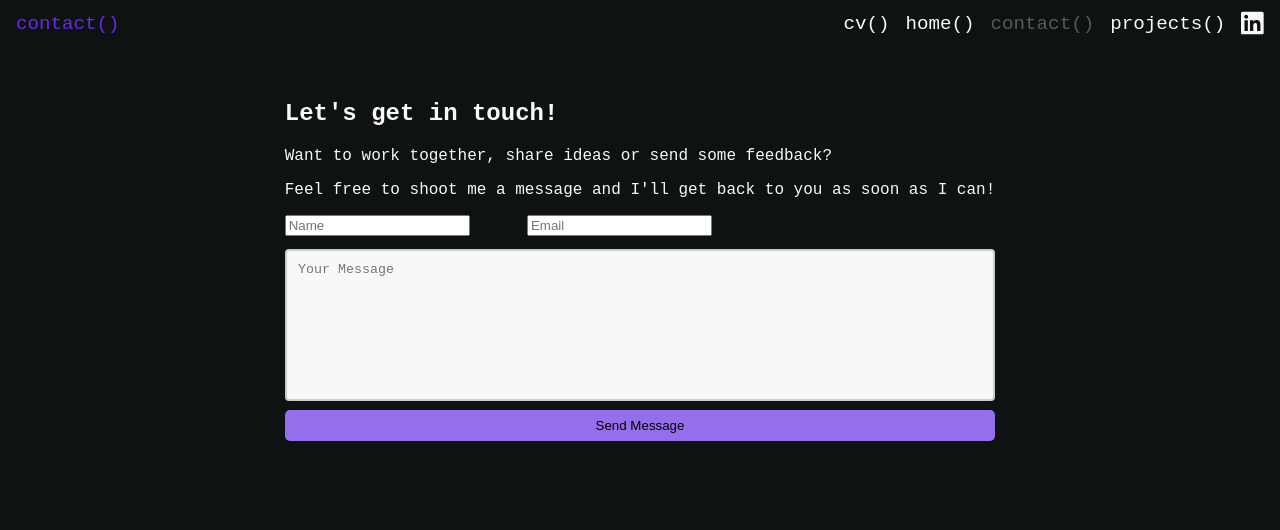
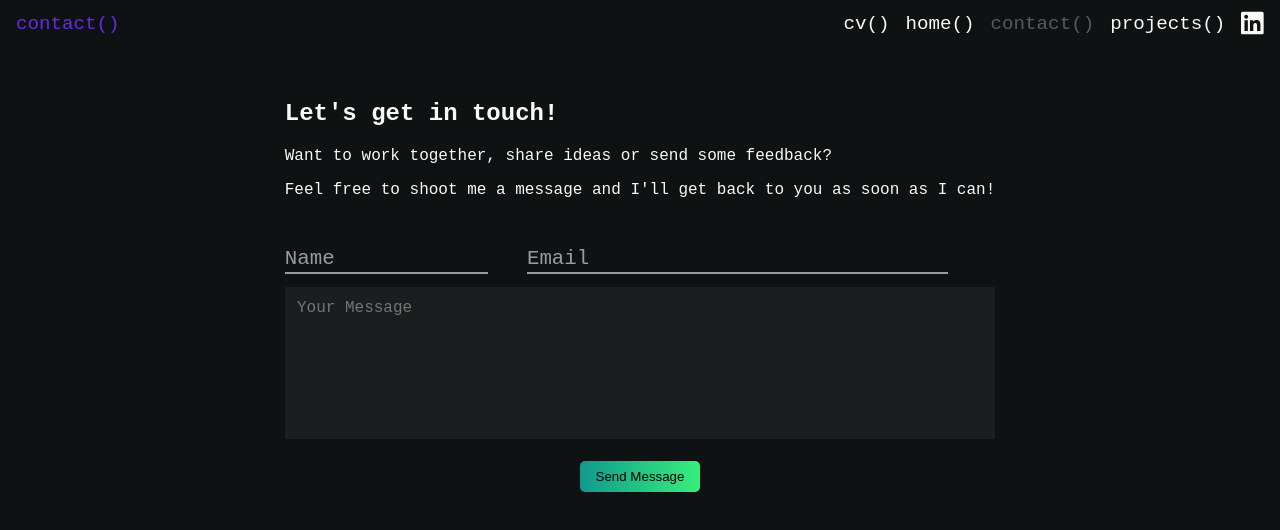
Before and after one commit to gsPurple/personal-page, a React (Create React App) app: page /contact in a window 1280 px wide. Shown: the top 530 px of the page. Built offline with nearby package versions, Linux system fonts and the light colour scheme.

Commit message:
Updated contact page

```diff
--- a/src/index.css
+++ b/src/index.css
@@ -10,6 +10,8 @@
   --green: #9AE66E;
   --android-green: #3DDC84;
   --peach: #F67E7D;
+  --teal: #11998E;
+  --neon-lime: #38EF7D;
 }
 
 body, button {
@@ -279,7 +281,7 @@ a.active .hBttn {
 }
 
 .popup button {
-  background-color: var(--light-purple);
+  background: linear-gradient(to right, var(--teal), var(--neon-lime));
   color: var(--light-black);
   border: none;
   padding: 10px 20px;
@@ -288,90 +290,22 @@ a.active .hBttn {
 }
 
 .popup button:hover {
-  background-color: var(--purple);
+  background: linear-gradient(to right, var(--teal), var(--light-purple));
 }
 
-#grid-contact-form {
-  display: grid;
-  max-width: 22rem;
-  margin: auto;
-  margin-top: 3rem;
-  grid-auto-columns: minmax(0, 1fr);
-  grid-template-areas:
-    "ctitle"
-    "cname"
-    "cemail"
-    "cmessage"
-    "csubmit";
-  column-gap: 2rem;
-}
-
-#contact-form-title {
-  grid-area: ctitle;
-}
-
-#contact-form-name {
-  grid-area: cname;
-  margin-bottom: 0.5rem;
-}
-
-#contact-form-email {
-  grid-area: cemail;
-  margin-bottom: 0.5rem;
-}
-
-#contact-form-message {
-  grid-area: cmessage;
-}
-
-#contact-form-submit {
-  grid-area: csubmit;
-}
-
-input[type=submit] {
-  padding:0.5rem 1rem;
-  width: 100%;
-  background:var(--light-purple);
-  border:0 none;
-  cursor:pointer;
-  -webkit-border-radius: 5px;
-  border-radius: 5px;
-}
-
-input[type=submit]:hover {
-  background: var(--purple);
-}
-
-input[className=formtext] {
-  width: 100%;
-  padding: 0.7rem;
-  margin: 0.3rem 0;
-  box-sizing: border-box;
-  border: 2px solid #ccc;
-  border-radius: 4px;
-}
-
-textarea {
-  width: 100%;
-  height: 9.5rem;
-  padding: 0.7rem;
-  margin: 0.3rem 0;
-  box-sizing: border-box;
-  border: 2px solid #ccc;
-  border-radius: 4px;
-  background-color: #f8f8f8;
-  resize: none;
-}
 
 #grid-cv-page {
   display: grid;
   margin-top: 3rem;
+  margin: 0.2rem 0.2rem;
   max-width: inherit;
+  text-align: justify;
   grid-auto-columns: minmax(0, 1fr);
   grid-template-areas:
     "header"
     "profile"
     "skills"
+    "experience"
     "education"
     "research"
     "hobbies" ;
@@ -384,6 +318,10 @@ textarea {
 
 #cv-profile {
   grid-area: profile;
+}
+
+#cv-experience {
+  grid-area: experience;
 }
 
 #cv-education {
@@ -538,11 +476,11 @@ body {
     grid-auto-columns: minmax(0, 1fr);
     grid-template-areas:
       "header header"
-      "profile education"
+      "profile experience"
       "skills education"
-      ". research"
-      ". hobbies" ;
-    column-gap: 2rem;
+      "research education"
+      "hobbies ." ;
+    column-gap: 3rem;
   }
 
   #grid-contact-form {
--- a/src/pages/CV.js
+++ b/src/pages/CV.js
@@ -15,6 +15,14 @@ const CV = () => {
                         Passionate about technology and highly motivated, I have a collaborative mindset and I'm always open to hearing different perspectives. I can adapt to new situations and like to explore them creatively.
                         New challenges are opportunities to learn new skills.
                     </div>
+                    <div id='cv-experience'>
+                        <h2 className='purp'>WORK EXPERIENCE</h2>
+                        <h3 className='light-purp'>Capgemini Engineering</h3>
+                        <ul className='ul-cv'>
+                            <li>Associate Engineer: Developing and adapting automation tests for the UI of TV software in Python.</li>
+                            <li>October 2023 - Present</li>
+                        </ul>
+                    </div>
                     <div id='cv-education'>
                         <h2 className='purp'>EDUCATION</h2>
                         <h3 className='light-purp'>Master of Computer Science and Engineering</h3>
@@ -31,10 +39,6 @@ const CV = () => {
                         <ul className='ul-cv'>
                             <li>Comenius University Bratislava - Slovakia</li>
                         </ul>
-                        <h3 className='light-purp'>Science and Technology - Secondary Education</h3>
-                        <ul className='ul-cv'>
-                            <li>Escola Secundária Professor José Augusto Lucas</li>
-                        </ul>
                     </div>
                     <div id='cv-skills'>
                         <h2 className='purp'>SKILLS</h2>
@@ -47,6 +51,7 @@ const CV = () => {
                         <ul className='ul-cv'>
                             <li>Javascript {'\u2022'} HTML {'\u2022'} CSS {'\u2022'} React</li>
                             <li>Unity {'\u2022'} C# {'\u2022'} JAVA {'\u2022'} Android Studio</li>
+                            <li>Python</li>
                         </ul>
                     </div>
                     <div id='cv-scholarship'>
--- a/src/pages/Contact.js
+++ b/src/pages/Contact.js
@@ -1,26 +1,37 @@
 import React, { useState } from 'react';
 import emailjs from '@emailjs/browser';
+import '../styles/contact.css'
 
 const Contact = () => {
 
     const [showPopup, setShowPopup] = useState(false);
+    const [showClosePopup, setShowClosePopup] = useState(false)
     const [popupText, setPopupText] = useState('');
 
     function sendEmail(e) {
         e.preventDefault();
 
+        setPopupText('Sending message...');
+
         emailjs.sendForm('service_z9sqa2r', 'template_5px9huj', e.target, 'mcR_hlPGRmm3UqM0T')
         .then((result) => {
             console.log(result.text);
             setPopupText('Your message has been sent successfully!');
+            setShowClosePopup(true);
         }, (error) => {
             setPopupText('There was an error sending your message. Please try again.');
             console.log(error.text);
+            setShowClosePopup(true);
         });
 
         setShowPopup(true);
 
         e.target.reset();
+    }
+
+    function resetPopUp() {
+        setShowPopup(false);
+        setShowClosePopup(false);
     }
 
     return(
@@ -35,10 +46,16 @@ const Contact = () => {
                                 <p>Feel free to shoot me a message and I'll get back to you as soon as I can!</p>
                             </div>
                             <div id='contact-form-name'>
-                                <input id="name" className='formtext' type='text' placeholder='Name' name='from_name' required aria-required="true"/>
+                                <div className="form__group field">
+                                    <input type="input" className="form__field" placeholder="Name" name="from_name" id='form_name' required aria-required="true" />
+                                    <label for="form_name" className="form__label">Name</label>
+                                </div>
                             </div>
                             <div id='contact-form-email'>
-                                <input className='formtext' type='email' placeholder='Email' name='from_email' required aria-required="true"/>
+                            <div className="form__group field">
+                                    <input type="input" className="form__field" placeholder="Email" name="from_email" id='form_email' required aria-required="true" />
+                                    <label for="form_email" className="form__label">Email</label>
+                                </div>
                             </div>
                             <div id='contact-form-message'>
                                 <textarea cols='30' rows='8' placeholder='Your Message' name='message'/>
@@ -49,12 +66,16 @@ const Contact = () => {
                         </div>
                     </form>
                 </div>
+
+
             </section>
+
+
             {showPopup && (
             <div className="popup">
                 <div className="popup-content">
                     <p>{popupText}</p>
-                    <button onClick={() => setShowPopup(false)}>Close</button>
+                    {showClosePopup && <button onClick={() => resetPopUp()}>Close</button>}
                 </div>
             </div>
             )}
--- /dev/null
+++ b/src/styles/contact.css
@@ -0,0 +1,148 @@
+.form__group {
+    position: relative;
+    padding: 15px 0 0;
+    margin-top: 10px;
+    width: 50%;
+}
+
+.form__field {
+    font-family: inherit;
+    width: 180%;
+    border: 0;
+    border-bottom: 2px solid #9b9b9b;
+    outline: 0;
+    font-size: 1rem;
+    color: var(--off-white);
+    padding: 7px 0;
+    background: transparent;
+    transition: border-color 0.2s;
+}
+
+.form__field::placeholder {
+    color: transparent;
+}
+
+.form__field:placeholder-shown ~ .form__label {
+    font-size: 1.3rem;
+    cursor: text;
+    top: 1.4rem;
+}
+
+.form__label {
+    position: absolute;
+    top: 0;
+    display: block;
+    transition: 0.2s;
+    font-size: 1rem;
+    color: #9b9b9b;
+}
+
+.form__field:focus ~ .form__label {
+    position: absolute;
+    top: 0;
+    display: block;
+    transition: 0.2s;
+    font-size: 1rem;
+    color: #11998e;
+    font-weight: 700;
+}
+
+.form__field:focus, textarea:focus {
+    padding-bottom: 6px;
+    font-weight: 700;
+    border-width: 3px;
+    border-image: linear-gradient(to right, var(--teal), var(--neon-lime));
+    border-image-slice: 1;
+}
+
+/* reset input */
+.form__field:required,
+.form__field:invalid {
+    box-shadow: none;
+}
+
+#grid-contact-form {
+    display: grid;
+    max-width: 22rem;
+    margin: auto;
+    margin-top: 3rem;
+    grid-auto-columns: minmax(0, 1fr);
+    grid-template-areas:
+      "ctitle"
+      "cname"
+      "cemail"
+      "cmessage"
+      "csubmit";
+    column-gap: 2rem;
+}
+
+#contact-form-title {
+    grid-area: ctitle;
+}
+
+#contact-form-name {
+    grid-area: cname;
+    margin-bottom: 0.5rem;
+}
+
+#contact-form-email {
+    grid-area: cemail;
+    margin-bottom: 0.5rem;
+}
+
+#contact-form-message {
+    grid-area: cmessage;
+}
+
+#contact-form-submit {
+    grid-area: csubmit;
+
+    place-self: center;
+}
+
+input[type=submit] {
+    padding:0.5rem 1rem;
+    width: auto;
+    margin-top: 0.8rem;
+    background: linear-gradient(to right, var(--teal), var(--neon-lime));
+    border:0 none;
+    cursor:pointer;
+    -webkit-border-radius: 5px;
+    border-radius: 5px;
+}
+
+input[type=submit]:hover {
+    background: linear-gradient(to right, var(--teal), var(--light-purple));
+}
+
+textarea {
+    width: 100%;
+    height: 9.5rem;
+    padding: 0.7rem;
+    margin: 0.3rem 0;
+    color: var(--off-white);
+    font-size: 1rem;
+    box-sizing: border-box;
+    border-color: transparent;
+    background-color: #f8f8f80d;
+    resize: none;
+    outline: none;
+}
+
+@media screen and (min-width: 896px) {
+
+
+    #grid-contact-form {
+      display: grid;
+      margin-top: 3rem;
+      max-width: inherit;
+      grid-auto-columns: minmax(0, 2fr);
+      grid-template-areas:
+        "ctitle ctitle ctitle"
+        "cname cemail cemail"
+        "cmessage cmessage cmessage"
+        ". csubmit .";
+      column-gap: 1rem;
+    }
+
+}
```
